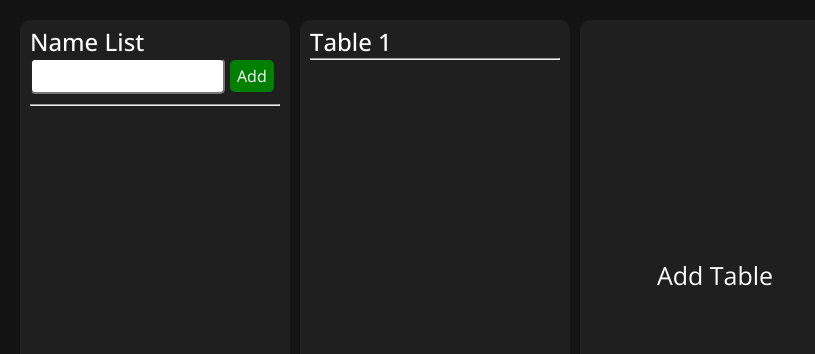
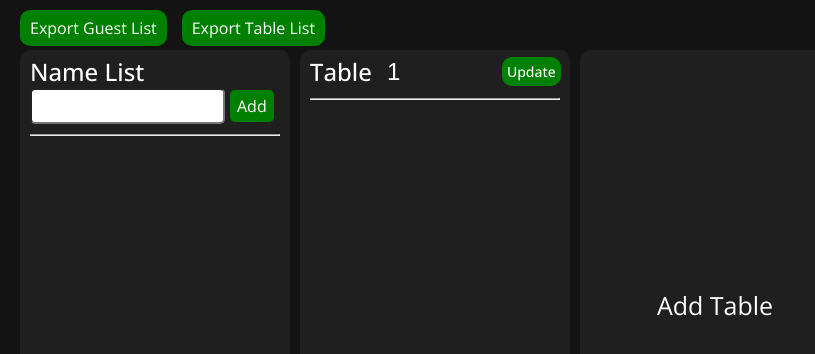
Before and after one commit to stefan-the-great/react-seating-planner, a React (Create React App) app: page / in a window 1280 px wide. Shown: the top 354 px of the page, without its empty margins (0-815 px from the left). Built offline with nearby package versions, Linux system fonts and the light colour scheme.

Commit message:
New Features Added

```diff
--- a/package.json
+++ b/package.json
@@ -7,6 +7,7 @@
         "@testing-library/jest-dom": "^5.16.5",
         "@testing-library/react": "^13.4.0",
         "@testing-library/user-event": "^13.5.0",
+        "export-from-json": "^1.7.4",
         "papaparse": "^5.3.2",
         "react": "^18.2.0",
         "react-dnd": "^16.0.1",
--- a/src/components/Column/Column.jsx
+++ b/src/components/Column/Column.jsx
@@ -1,19 +1,37 @@
 import { useDroppable } from '@dnd-kit/core';
 import TaskCard from '../TaskCard/TaskCard';
 import './column.scss'
+import { useState } from 'react';
 
-function Column({column, tasks}) {
+function Column({column, tasks, setColFunc}) {
+  const [colTitle, setcolTitle] = useState(column.title)
+
   const { setNodeRef } = useDroppable({
     id: column["id"],
   })
+
+  const handleColNameChange = () => {
+    setColFunc((columns) => columns.map(col => col.id === column["id"] ? {
+      ...col, title: colTitle
+    } : col))
+  }
+
+  const handleTableNameChange = (e) => {
+    setcolTitle(e.target.value)
+  }
 
 
 
   return (
     <div className='column' ref={setNodeRef} >
-        <h2 className='columnTitle'>
-            {`Table ${String(column["title"])}`}
-        </h2>
+      <div className="colHeader">
+        <span>Table</span>
+        <input type="text" className='colNameInput' name="colName" id={colTitle} value={colTitle} onChange={handleTableNameChange} />
+        <div className="colNameSubmitBtn" onClick={handleColNameChange}>Update</div>
+      </div>
+        {/* <h2 className='columnTitle'>
+            {`Table ${colTitle}`}
+        </h2> */}
         <div className="taskContainer">
         <hr />
           {tasks.map(task => {
--- a/src/components/Column/column.scss
+++ b/src/components/Column/column.scss
@@ -6,6 +6,36 @@
     color: white;
     background: #1f1f1f;
     padding: 5px 10px;
+
+    .colHeader {
+        display: flex;
+        justify-content: flex-start;
+        gap: 15px;
+
+        align-items: center;
+        font-size: 24px;
+        font-weight: 500;
+        margin-bottom: 10px;
+
+        .colNameInput {
+            width: fit-content;
+            max-width: 100px;
+            // padding: 10px;
+            background-color: transparent;
+            color: white;
+            outline: none;
+            border: none;
+            font-size: 24px;
+        }
+
+        .colNameSubmitBtn {
+            background-color: green;
+            font-size: 14px;
+            border-radius: 10px;
+            padding: 5px;
+            cursor: pointer;
+        }
+    }
 
     .taskContainer {
         height: 80%;
--- /dev/null
+++ b/src/components/utils/ConvertToCSV.jsx
@@ -0,0 +1,35 @@
+
+export default function ConvertToCSV({columns, tasks}) {
+    // Export Table Header Row Should Be Table Names
+    var headerRow = ''
+    for (let i = 0; i < columns.length; i++) {
+        headerRow = headerRow + columns[i].title + ',';
+    }
+
+    console.log(headerRow);
+
+    var countArray = new Array(columns.length + 1).fill(0);
+
+
+    for (let n = 0; n < tasks.length; n++) {
+        countArray[tasks[n].status] = countArray[tasks[n].status] + 1
+    }
+
+    const maxValue = Math.max(...countArray)
+
+    tasks.sort((a, b) => a.status - b.status)
+
+    console.log(tasks);
+
+
+    for (let i = 0; i < maxValue; i++) {
+        for (let y = 0; y < tasks.length; y++) {
+            const element = tasks[y];
+
+        }
+
+    }
+
+
+    return
+}
--- a/src/pages/Home.jsx
+++ b/src/pages/Home.jsx
@@ -4,6 +4,8 @@ import Column from '../components/Column/Column'
 import AddColumn from '../components/Column/AddColumn'
 import { DndContext, useDroppable } from '@dnd-kit/core'
 import TaskCard from '../components/TaskCard/TaskCard'
+import ConvertToCSV from '../components/utils/ConvertToCSV'
+import exportFromJSON from 'export-from-json'
 
 const COLUMNS = [
     {id: 1, title: 1}
@@ -52,6 +54,34 @@ function Home() {
 
     }
 
+    const handleGuestListExport = () => {
+        // ! EXPORT GUEST LIST HERE
+        const jsonData = JSON.stringify(tasks, null, 2); // Use 2 for pretty formatting
+        const blob = new Blob([jsonData], { type: "application/json" });
+        const url = URL.createObjectURL(blob);
+        const link = document.createElement("a");
+        link.href = url;
+        link.download = "Guest-List.json";
+        document.body.appendChild(link);
+        link.click();
+        document.body.removeChild(link);
+        URL.revokeObjectURL(url);
+    }
+
+    const handleTableListExport = () => {
+        // ! EXPORT GUEST LIST HERE
+        const jsonData = JSON.stringify(columns, null, 2); // Use 2 for pretty formatting
+        const blob = new Blob([jsonData], { type: "application/json" });
+        const url = URL.createObjectURL(blob);
+        const link = document.createElement("a");
+        link.href = url;
+        link.download = "Table-List.json";
+        document.body.appendChild(link);
+        link.click();
+        document.body.removeChild(link);
+        URL.revokeObjectURL(url);
+    }
+
     useEffect(() => {
       console.log(tasks);
 
@@ -64,6 +94,10 @@ function Home() {
 
   return (
     <div className='home'>
+        <div className="exportBtnArea">
+            <div className="exportBtn" onClick={handleGuestListExport}>Export Guest List</div>
+            <div className="exportBtn" onClick={handleTableListExport}>Export Table List</div>
+        </div>
         <div className="colContainer">
             <DndContext onDragEnd={handleDragEnd}>
                 {/* <NameList key={0} column={{id: 0, title: 0}} tasks={tasks.filter((task) => task.status === 0)} nameListLength={tasks.length} setTasks={setTasks} /> */}
@@ -88,7 +122,7 @@ function Home() {
 
 
                 {columns.map((column) => {
-                    return <Column key={column.id} column={column} tasks={tasks.filter((task) => task.status === column.id)} />
+                    return <Column key={column.id} column={column} tasks={tasks.filter((task) => task.status === column.id)} setColFunc={setColumns}  />
                 })}
                 </DndContext>
                 <div className="addColWrapper" onClick={handleAddCol}>
--- a/src/pages/home.scss
+++ b/src/pages/home.scss
@@ -2,6 +2,7 @@
     min-height: 100vh;
     width: 100vw;
     background-color: #131313;
+    position: relative;
 
     a {
         text-decoration: none;
@@ -11,8 +12,27 @@
         font-weight: 500;
     }
 
+    .exportBtnArea {
+        left: 20px;
+        top: 10px;
+        position: absolute;
+        display: flex;
+        gap: 15px;
+
+        .exportBtn {
+            color: white;
+            padding: 7px 10px;
+            // margin: 10px;
+            border-radius: 10px;
+            background-color: green;
+            width: max-content;
+            cursor: pointer;
+        }
+    }
+
     .colContainer {
         padding: 20px;
+        padding-top: 50px;
         display: grid;
         grid-template-columns: repeat(auto-fit, 260px);
         overflow-x: hidden;
@@ -26,6 +46,7 @@
                 justify-content: flex-start;
                 gap: 5px;
                 margin-bottom: 10px;
+                width: 100%;
 
                 .nameInput {
                     padding: 5px 7px;
```
Also changed, not shown: 1 other file (tests, documents, lock files or other folders).
